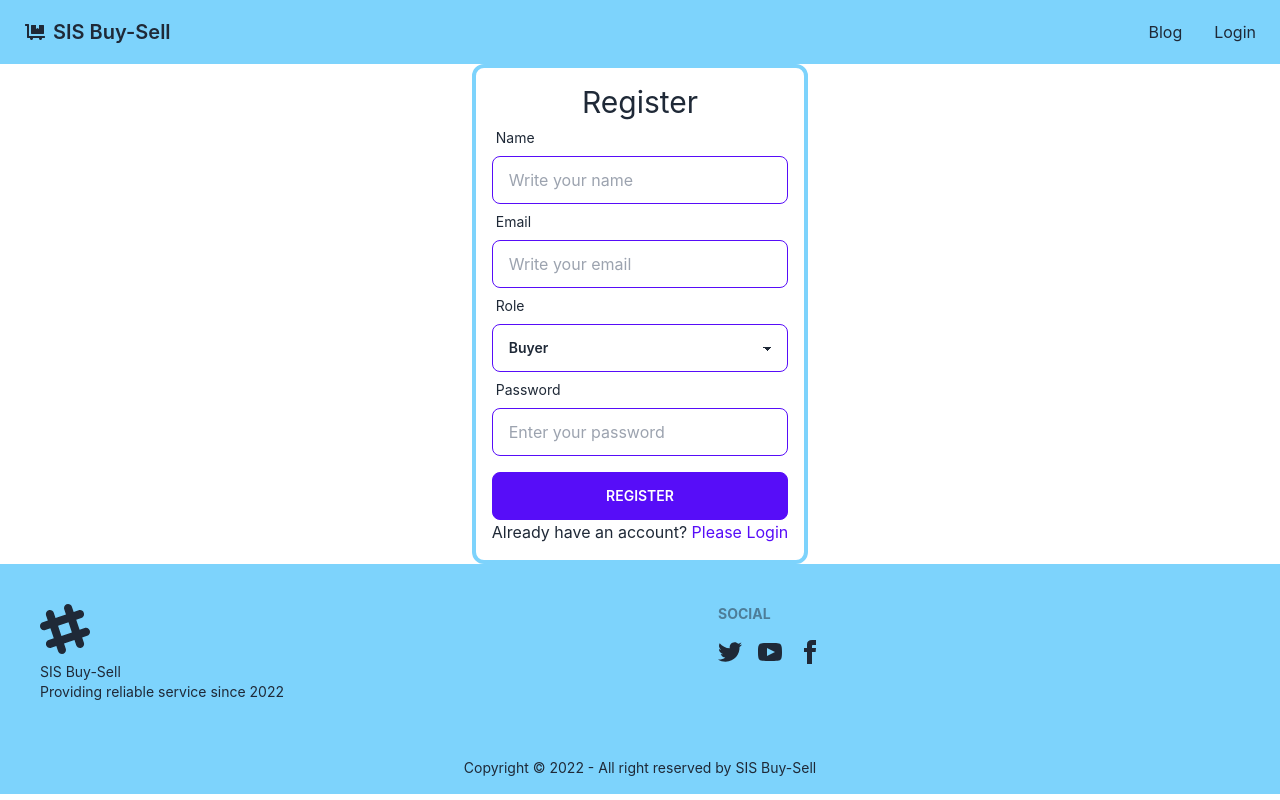
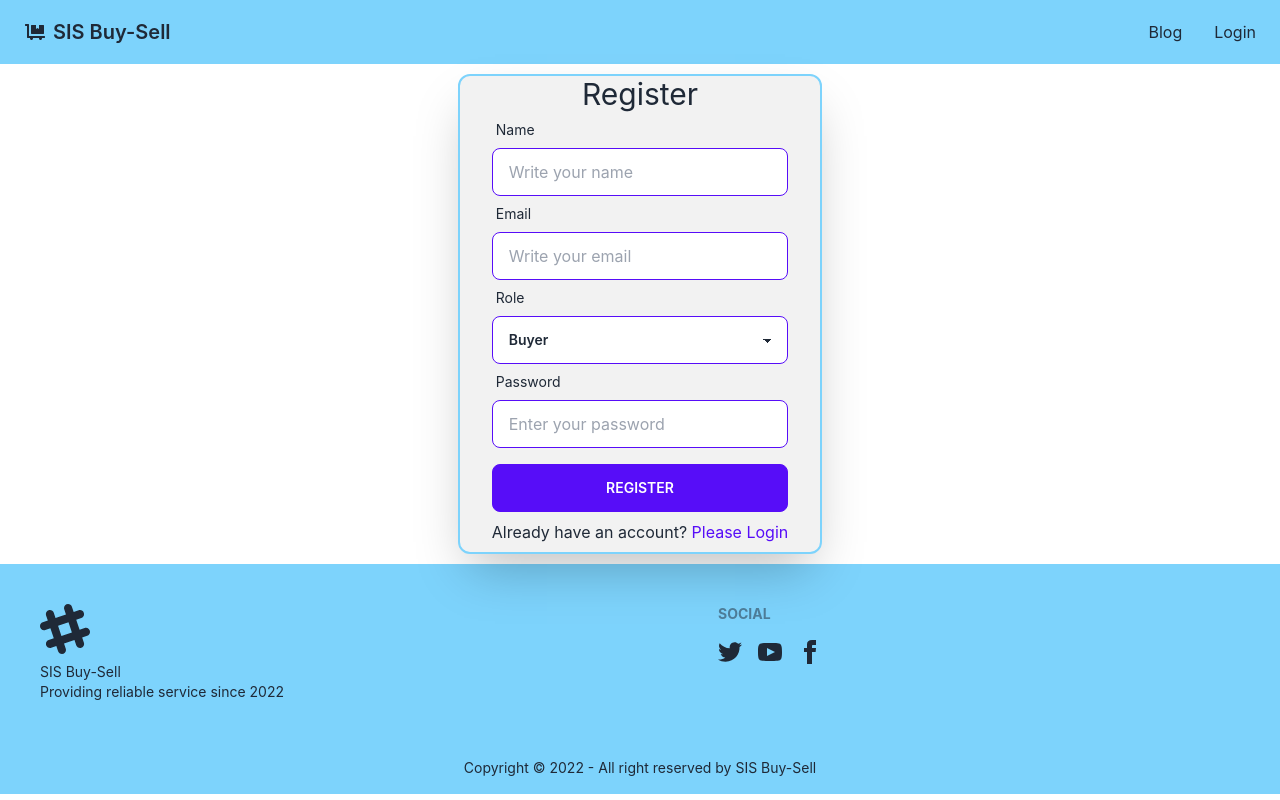
Before and after one commit to Mohammed-Ibrahim-15/sis-buy-sell-client-side, a React (Create React App) app: page /register in a window 1280 px wide. Built offline with nearby package versions, Linux system fonts and the light colour scheme; no server answers.

Commit message:
login and register edited

```diff
--- a/src/pages/Dashboard/AddProduct/AddProduct.js
+++ b/src/pages/Dashboard/AddProduct/AddProduct.js
@@ -70,7 +70,7 @@ const AddProduct = () => {
             <h1 className='text-3xl font-bold text-center my-3'>Add Product</h1>
             <div>
                 <div className='flex justify-center items-center  my-6'>
-                    <form onSubmit={handleSubmit(handleAddProduct)} className='border-2 border-sky-300 rounded-xl px-24 py-4'>
+                    <form onSubmit={handleSubmit(handleAddProduct)} className='bg bg-base-100 shadow-2xl border-2 border-sky-300 rounded-xl px-24 py-4'>
 
                         <div className="form-control w-full max-w-xs ">
                             <label className="label">
--- a/src/pages/Login/Login/Login.js
+++ b/src/pages/Login/Login/Login.js
@@ -65,7 +65,7 @@ const Login = () => {
 
     return (
         <div className='h-[500px] flex justify-center items-center'>
-            <div className='border-4 border-sky-300 rounded-xl p-4 my-6'>
+            <div className='bg bg-base-200 shadow-2xl border-2 border-sky-300 rounded-xl px-12 py-8'>
                 <h1 className='text-3xl text-center'>Login</h1>
 
                 <form onSubmit={handleSubmit(handleLogin)}>
--- a/src/pages/Login/Register/Register.js
+++ b/src/pages/Login/Register/Register.js
@@ -57,7 +57,7 @@ const Register = () => {
 
     return (
         <div className='h-[500px] flex justify-center items-center'>
-            <div className='border-4 border-sky-300 rounded-xl p-4 my-6'>
+            <div className='bg bg-base-200 shadow-2xl border-2 border-sky-300 rounded-xl px-8'>
                 <h1 className='text-3xl text-center'>Register</h1>
 
                 <form onSubmit={handleSubmit(handleRegister)}>
@@ -97,7 +97,7 @@ const Register = () => {
 
                     <input className='btn btn-primary w-full mt-4' value='Register' type="submit" />
                 </form>
-                <p>Already have an account? <Link className='text-primary' to='/login'>Please Login</Link> </p>
+                <p className='my-2'>Already have an account? <Link className='text-primary' to='/login'>Please Login</Link> </p>
             </div>
         </div>
     );
```
